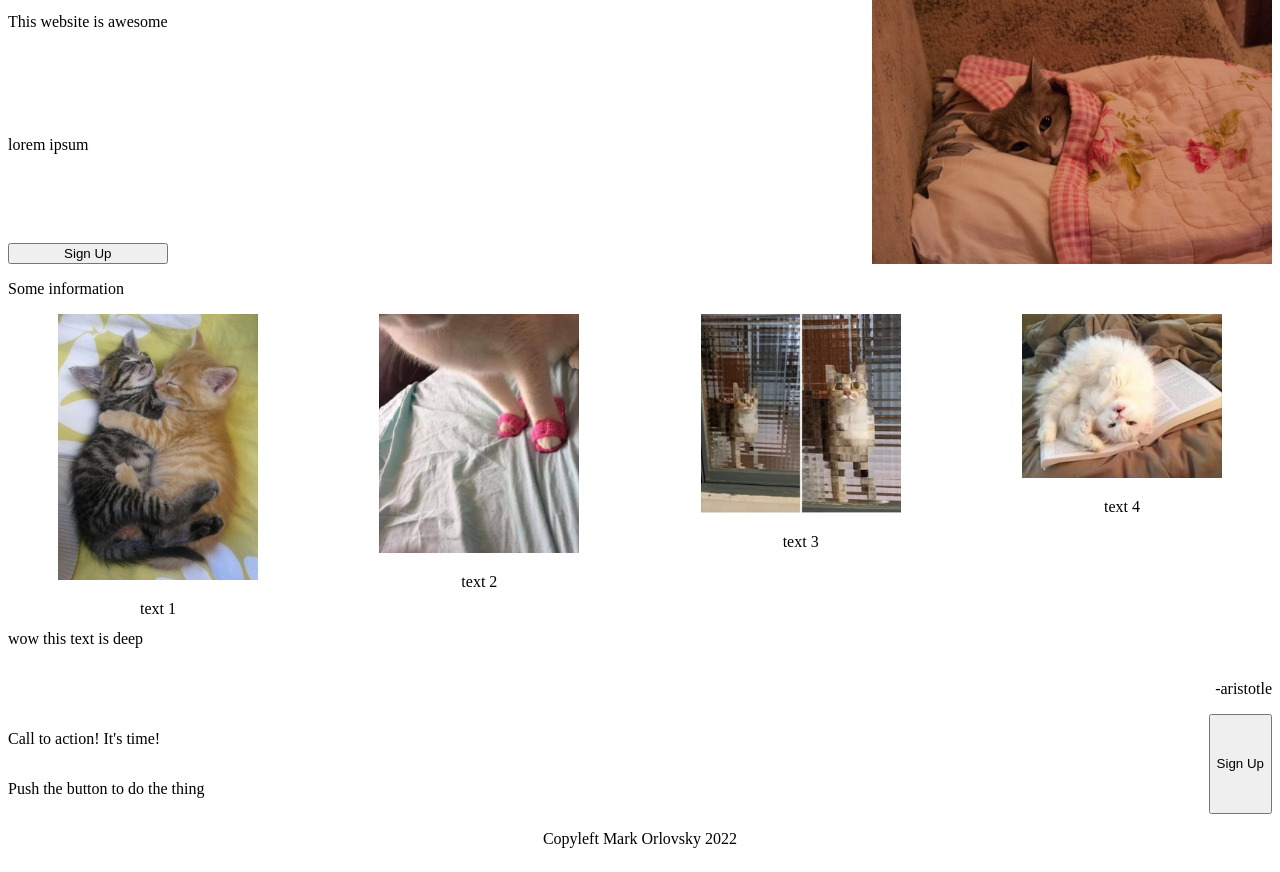
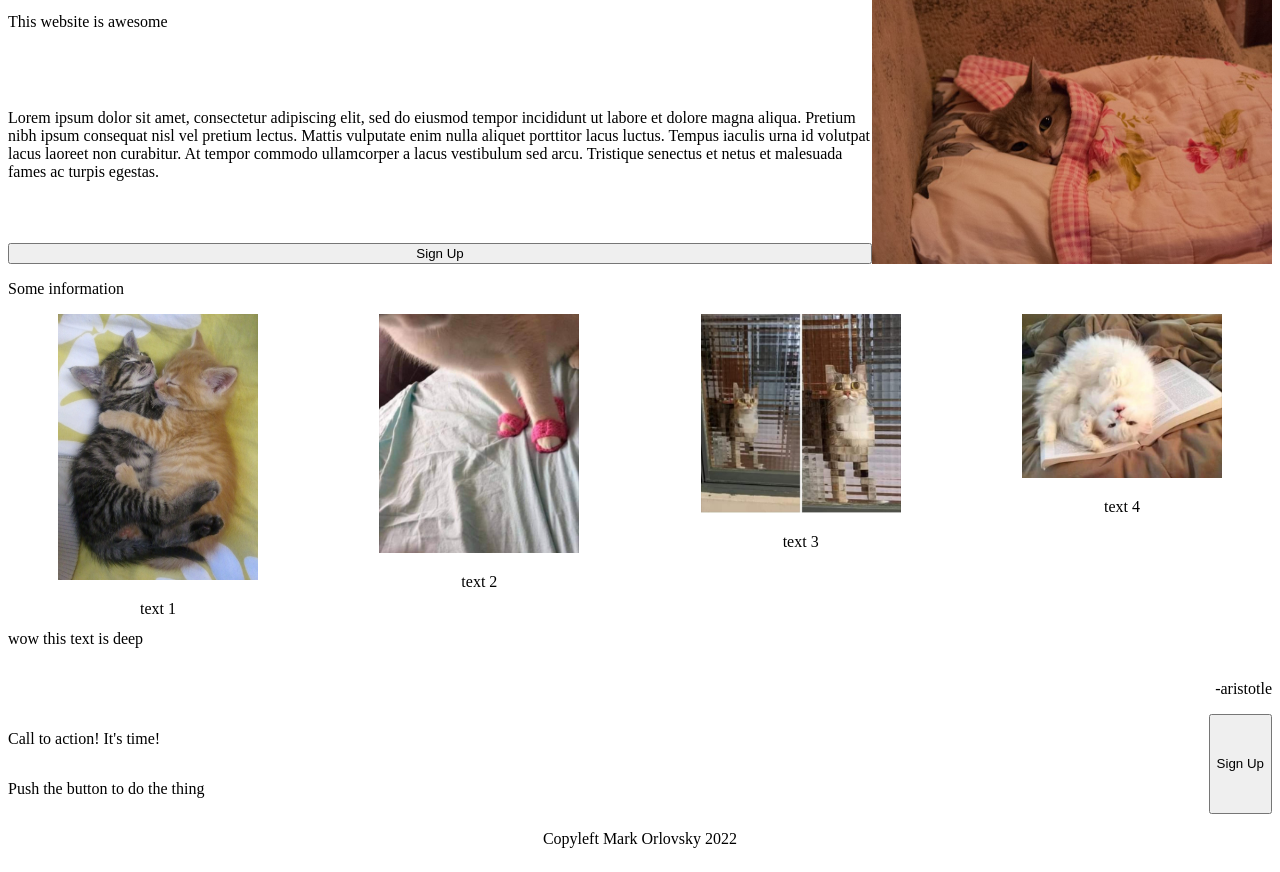
Before and after one commit to orlovskym/CSS-Project, a plain HTML site: page index.html in a window 1280 px wide. Shown: the part 71-943 px from the top of the page. Drawn offline with Linux system fonts and the light colour scheme.

Commit message:
add lorem ipsum

```diff
--- a/index.html
+++ b/index.html
@@ -22,7 +22,11 @@
     <div class="section1">
         <div class="s1_contents">
             <p class="s1_heading">This website is awesome</p>
-            <p class="s1_text">lorem ipsum</p>
+            <p class="s1_text">Lorem ipsum dolor sit amet, consectetur adipiscing elit, sed do eiusmod tempor incididunt
+                ut labore et dolore magna aliqua. Pretium nibh ipsum consequat nisl vel pretium lectus. Mattis vulputate
+                enim nulla aliquet porttitor lacus luctus. Tempus iaculis urna id volutpat lacus laoreet non curabitur.
+                At tempor commodo ullamcorper a lacus vestibulum sed arcu. Tristique senectus et netus et malesuada
+                fames ac turpis egestas.</p>
             <button class="s1_button">Sign Up</button>
         </div>
         <img class="s1_image" src="./images/s1_image.png">
```
